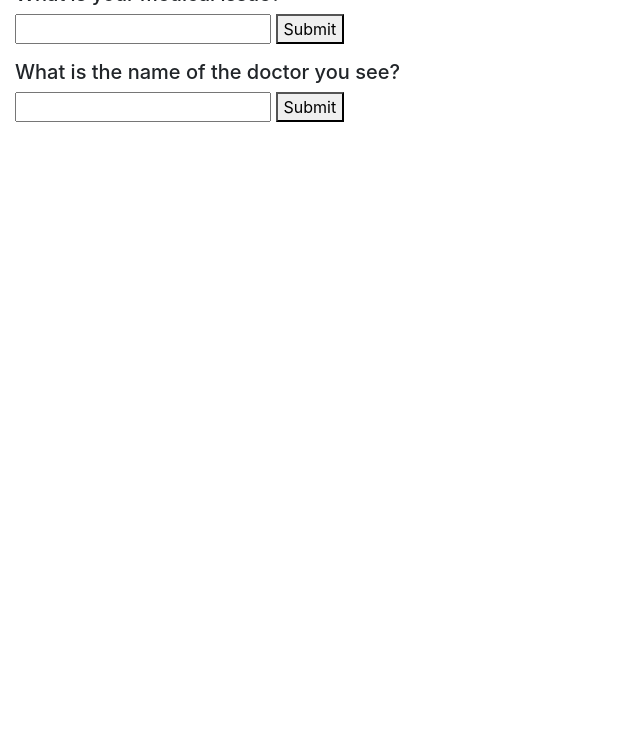
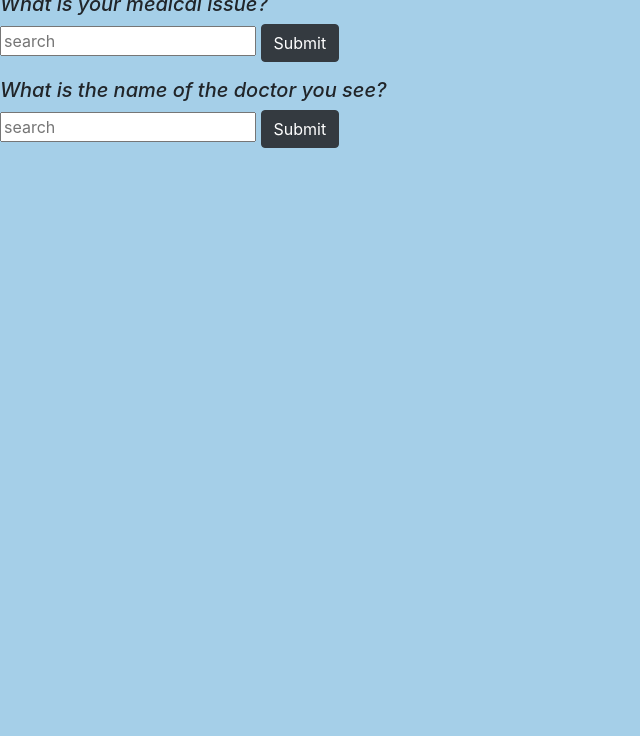
Before and after one commit to aliamirh/Doctor-Api, a website built with webpack: page src/index.html in a window 1280 px wide. Shown: the part 64-800 px from the top of the page, without its empty margins (0-640 px from the left). Built offline with nearby package versions, Linux system fonts and the light colour scheme.

Commit message:
added very simple styling

```diff
--- a/src/index.html
+++ b/src/index.html
@@ -4,35 +4,29 @@
     <title>Doctor</title>
   </head>
   <body>
-    <div class ="container">
-      <h2>Whats going on?</h2>
-      <form id="formIssue">
-          <h5>What is your medical issue?</h5>
-          <input type="text" id="medIssue">
-        <button type="submit" name="button">Submit</button>
-      </form>
+    <div class="container">
+      <h1>Whats going on?</h2>
+    </div>
       <div class="issuesContainer">
-        <h6 class="hideIssues">Doctors within a 20 mile radius that can help:</h4>
-        <ul id="issuesPrint">
-
-
-        </ul>
+        <form id="formIssue">
+            <h5>What is your medical issue?</h5>
+            <input type="text" placeholder="search"id="medIssue">
+          <button type="submit" name="button" class="btn btn-dark">Submit</button>
+        </form>
+          <h6 class="hideIssues">Doctors within a 20 mile radius that can help:</h4>
+          <ul id="issuesPrint">
+          </ul>
+      </div>
+      <div class="container1">
+        <form id="formDocName">
+            <h5>What is the name of the doctor you see?</h5>
+            <input type="text" id="doctorName" placeholder="search">
+          <button type="submit" name="button"class="btn btn-dark">Submit</button>
+        </form>
+          <h6 class="hideDocsSearch">Doctors within a 20 mile radius:</h4>
+          <ul id="doctorPrint">
+          </ul>
       </div>
 
-
-      <form id="formDocName">
-          <h5>What is the name of the doctor you see?</h5>
-          <input type="text" id="doctorName">
-
-        <button id="nameBtn" type="submit" name="button">Submit</button>
-      </form>
-      <div class="container1">
-        <h6 class="hideDocsSearch">Doctors within a 20 mile radius:</h4>
-        <ul id="doctorPrint">
-
-
-        </ul>
-      </div>
-    </div>
   </body>
 </html>
--- a/src/styles.css
+++ b/src/styles.css
@@ -14,4 +14,12 @@
 
 body{
   float: left;
+  background-color: #a5cfe8;
 }
+h5{
+  font-style: italic;
+}
+h1{
+  font-style: italic;
+  text-shadow: #FC0 1px 0 10px;
+}
```
